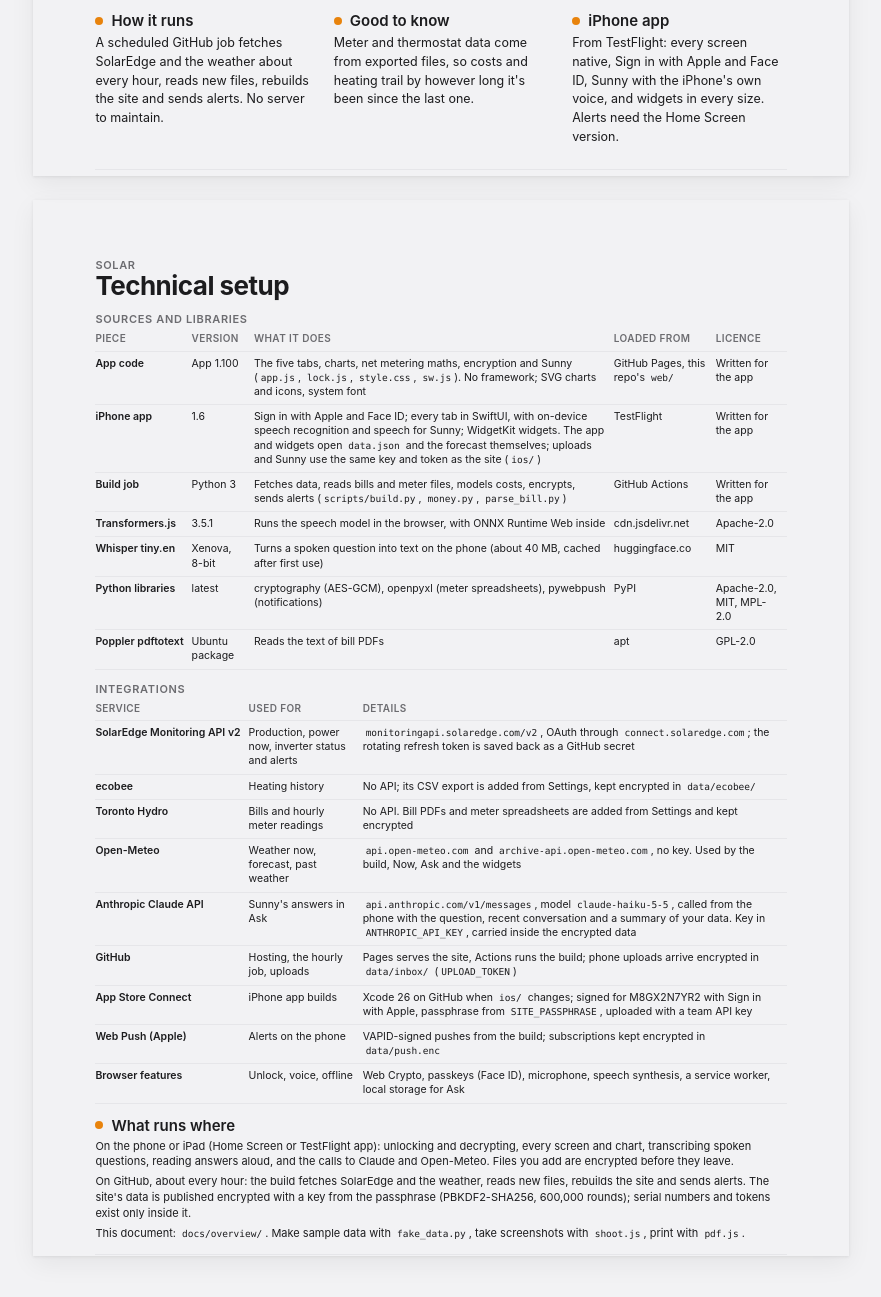
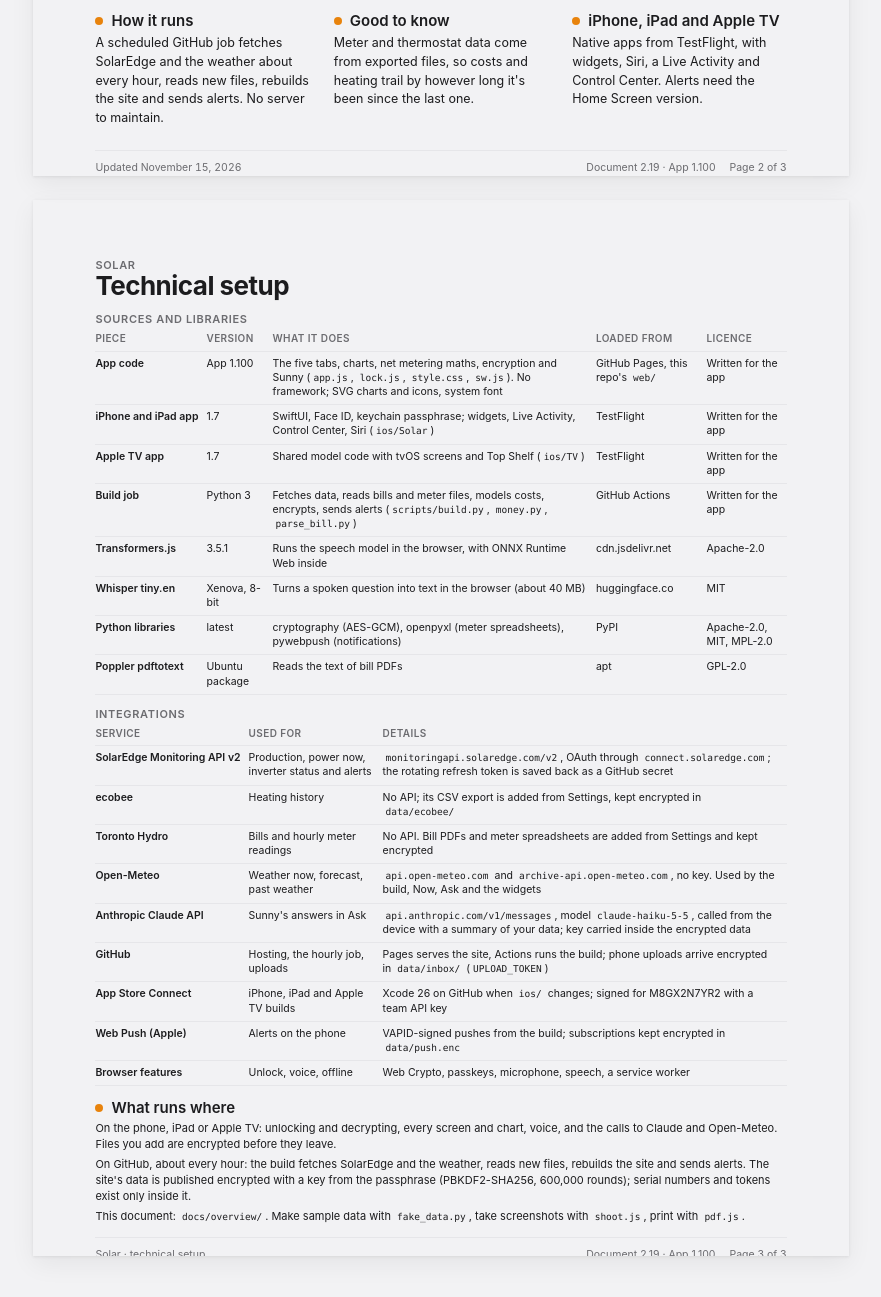
Before and after one commit to davidanthonyalleyne-dot/home-solar, a plain HTML site: page docs/overview/overview.html in a window 1280 px wide. Shown: the part 1984-3281 px from the top of the page, without its empty margins (199-1080 px from the left). Drawn offline with Linux system fonts and the light colour scheme.

Commit message:
Overview 2.19: iPhone and iPad 1.7 and the Apple TV app
Co-Authored-By: Claude Opus 5.5 <noreply@anthropic.com>
Claude-Session: https://claude.ai/code/session_01CEFPxjZDcfbtGCxb9WM3yL

```diff
--- a/docs/overview/overview.html
+++ b/docs/overview/overview.html
@@ -101,7 +101,7 @@
     </div>
   </div>
 
-  <footer><span>Solar · what the app does · Screenshots show sample data, not real figures</span><span class="ver"><span>Document 2.18 · App 1.100</span><span>Page 1 of 3</span></span></footer>
+  <footer><span>Solar · what the app does · Screenshots show sample data, not real figures</span><span class="ver"><span>Document 2.19 · App 1.100</span><span>Page 1 of 3</span></span></footer>
 </div>
 
 <div class="page">
@@ -127,10 +127,10 @@
     <section><h2>Private by design</h2><p>Everything is encrypted with a passphrase before it's published. Face ID unlocks it on a trusted device; the passphrase shows only if Face ID fails.</p></section>
     <section><h2>How it runs</h2><p>A scheduled GitHub job fetches SolarEdge and the weather about every hour, reads new files, rebuilds the site and sends alerts. No server to maintain.</p></section>
     <section><h2>Good to know</h2><p>Meter and thermostat data come from exported files, so costs and heating trail by however long it's been since the last one.</p></section>
-    <section><h2>iPhone app</h2><p>From TestFlight: every screen native, Sign in with Apple and Face ID, Sunny with the iPhone's own voice, and widgets in every size. Alerts need the Home Screen version.</p></section>
+    <section><h2>iPhone, iPad and Apple TV</h2><p>Native apps from TestFlight, with widgets, Siri, a Live Activity and Control Center. Alerts need the Home Screen version.</p></section>
   </div>
 
-  <footer><span class="num">Updated November 15, 2026</span><span class="ver"><span>Document 2.18 · App 1.100</span><span>Page 2 of 3</span></span></footer>
+  <footer><span class="num">Updated November 15, 2026</span><span class="ver"><span>Document 2.19 · App 1.100</span><span>Page 2 of 3</span></span></footer>
 </div>
 
 <div class="page tech" style="gap: 12px">
@@ -143,10 +143,11 @@
     <table>
       <tr><th>Piece</th><th>Version</th><th>What it does</th><th>Loaded from</th><th>Licence</th></tr>
       <tr><td>App code</td><td>App 1.100</td><td>The five tabs, charts, net metering maths, encryption and Sunny (<code>app.js</code>, <code>lock.js</code>, <code>style.css</code>, <code>sw.js</code>). No framework; SVG charts and icons, system font</td><td>GitHub Pages, this repo's <code>web/</code></td><td>Written for the app</td></tr>
-      <tr><td>iPhone app</td><td>1.6</td><td>Sign in with Apple and Face ID; every tab in SwiftUI, with on-device speech recognition and speech for Sunny; WidgetKit widgets. The app and widgets open <code>data.json</code> and the forecast themselves; uploads and Sunny use the same key and token as the site (<code>ios/</code>)</td><td>TestFlight</td><td>Written for the app</td></tr>
+      <tr><td>iPhone and iPad app</td><td>1.7</td><td>SwiftUI, Face ID, keychain passphrase; widgets, Live Activity, Control Center, Siri (<code>ios/Solar</code>)</td><td>TestFlight</td><td>Written for the app</td></tr>
+      <tr><td>Apple TV app</td><td>1.7</td><td>Shared model code with tvOS screens and Top Shelf (<code>ios/TV</code>)</td><td>TestFlight</td><td>Written for the app</td></tr>
       <tr><td>Build job</td><td>Python 3</td><td>Fetches data, reads bills and meter files, models costs, encrypts, sends alerts (<code>scripts/build.py</code>, <code>money.py</code>, <code>parse_bill.py</code>)</td><td>GitHub Actions</td><td>Written for the app</td></tr>
       <tr><td>Transformers.js</td><td>3.5.1</td><td>Runs the speech model in the browser, with ONNX Runtime Web inside</td><td>cdn.jsdelivr.net</td><td>Apache-2.0</td></tr>
-      <tr><td>Whisper tiny.en</td><td>Xenova, 8-bit</td><td>Turns a spoken question into text on the phone (about 40 MB, cached after first use)</td><td>huggingface.co</td><td>MIT</td></tr>
+      <tr><td>Whisper tiny.en</td><td>Xenova, 8-bit</td><td>Turns a spoken question into text in the browser (about 40 MB)</td><td>huggingface.co</td><td>MIT</td></tr>
       <tr><td>Python libraries</td><td>latest</td><td>cryptography (AES-GCM), openpyxl (meter spreadsheets), pywebpush (notifications)</td><td>PyPI</td><td>Apache-2.0, MIT, MPL-2.0</td></tr>
       <tr><td>Poppler pdftotext</td><td>Ubuntu package</td><td>Reads the text of bill PDFs</td><td>apt</td><td>GPL-2.0</td></tr>
     </table>
@@ -160,21 +161,21 @@
       <tr><td>ecobee</td><td>Heating history</td><td>No API; its CSV export is added from Settings, kept encrypted in <code>data/ecobee/</code></td></tr>
       <tr><td>Toronto Hydro</td><td>Bills and hourly meter readings</td><td>No API. Bill PDFs and meter spreadsheets are added from Settings and kept encrypted</td></tr>
       <tr><td>Open-Meteo</td><td>Weather now, forecast, past weather</td><td><code>api.open-meteo.com</code> and <code>archive-api.open-meteo.com</code>, no key. Used by the build, Now, Ask and the widgets</td></tr>
-      <tr><td>Anthropic Claude API</td><td>Sunny's answers in Ask</td><td><code>api.anthropic.com/v1/messages</code>, model <code>claude-haiku-5-5</code>, called from the phone with the question, recent conversation and a summary of your data. Key in <code>ANTHROPIC_API_KEY</code>, carried inside the encrypted data</td></tr>
+      <tr><td>Anthropic Claude API</td><td>Sunny's answers in Ask</td><td><code>api.anthropic.com/v1/messages</code>, model <code>claude-haiku-5-5</code>, called from the device with a summary of your data; key carried inside the encrypted data</td></tr>
       <tr><td>GitHub</td><td>Hosting, the hourly job, uploads</td><td>Pages serves the site, Actions runs the build; phone uploads arrive encrypted in <code>data/inbox/</code> (<code>UPLOAD_TOKEN</code>)</td></tr>
-      <tr><td>App Store Connect</td><td>iPhone app builds</td><td>Xcode 26 on GitHub when <code>ios/</code> changes; signed for M8GX2N7YR2 with Sign in with Apple, passphrase from <code>SITE_PASSPHRASE</code>, uploaded with a team API key</td></tr>
+      <tr><td>App Store Connect</td><td>iPhone, iPad and Apple TV builds</td><td>Xcode 26 on GitHub when <code>ios/</code> changes; signed for M8GX2N7YR2 with a team API key</td></tr>
       <tr><td>Web Push (Apple)</td><td>Alerts on the phone</td><td>VAPID-signed pushes from the build; subscriptions kept encrypted in <code>data/push.enc</code></td></tr>
-      <tr><td>Browser features</td><td>Unlock, voice, offline</td><td>Web Crypto, passkeys (Face ID), microphone, speech synthesis, a service worker, local storage for Ask</td></tr>
+      <tr><td>Browser features</td><td>Unlock, voice, offline</td><td>Web Crypto, passkeys, microphone, speech, a service worker</td></tr>
     </table>
   </div>
 
   <section><h2>What runs where</h2>
-    <p>On the phone or iPad (Home Screen or TestFlight app): unlocking and decrypting, every screen and chart, transcribing spoken questions, reading answers aloud, and the calls to Claude and Open-Meteo. Files you add are encrypted before they leave.</p>
+    <p>On the phone, iPad or Apple TV: unlocking and decrypting, every screen and chart, voice, and the calls to Claude and Open-Meteo. Files you add are encrypted before they leave.</p>
     <p>On GitHub, about every hour: the build fetches SolarEdge and the weather, reads new files, rebuilds the site and sends alerts. The site's data is published encrypted with a key from the passphrase (PBKDF2-SHA256, 600,000 rounds); serial numbers and tokens exist only inside it.</p>
     <p>This document: <code>docs/overview/</code>. Make sample data with <code>fake_data.py</code>, take screenshots with <code>shoot.js</code>, print with <code>pdf.js</code>.</p>
   </section>
 
-  <footer><span>Solar · technical setup</span><span class="ver"><span>Document 2.18 · App 1.100</span><span>Page 3 of 3</span></span></footer>
+  <footer><span>Solar · technical setup</span><span class="ver"><span>Document 2.19 · App 1.100</span><span>Page 3 of 3</span></span></footer>
 </div>
 
 </body>
```
Also changed, not shown: 1 other file.
